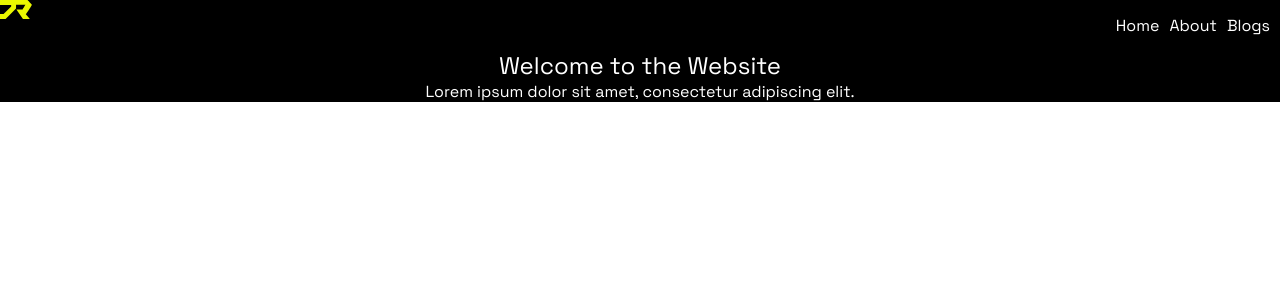
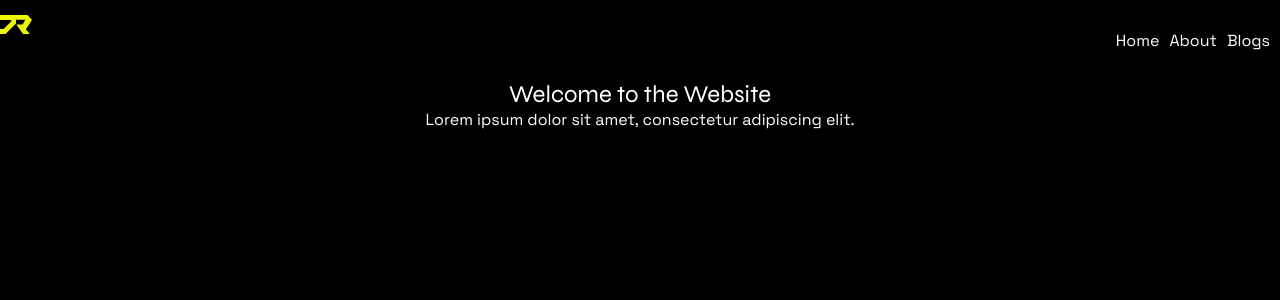
Before and after one commit to joelshejar/next-neo, a Next.js app: page / in a window 1280 px wide. Shown: the top 300 px of the page. Built offline with nearby package versions, Linux system fonts and the light colour scheme.

Commit message:
Added Syne and spaceGrotesk fonts

```diff
--- a/app/layout.tsx
+++ b/app/layout.tsx
@@ -2,13 +2,21 @@ import './globals.css'
 import { Space_Grotesk } from 'next/font/google'
 import { Syne } from "next/font/google"
 
-const spaceGrotesk = Space_Grotesk({ subsets: ['latin'] })
+const spaceGrotesk = Space_Grotesk({
+  subsets: ['latin'],
+  weight: ['300', '400', '500', '600', '700']
+})
+
+const syne = Syne({
+  subsets: ["latin"],
+  weight: ['400', '500', '600', '700', '800']
+})
 
 export const metadata = {
   metadataBase: new URL('https://joelrajesh.dev'),
   title: {
     template: '%s | Joel',
-    default: 'Joel',
+    default: 'Joel Rajesh',
   },
   description: 'Frontend developer. My blog, projects, and more.',
   keywords:
--- a/app/page.module.css
+++ b/app/page.module.css
@@ -6,6 +6,7 @@
 .header {
   display: flex;
   align-items: center;
+  height: 10vh;
   background-color: black;
 }
 
@@ -28,6 +29,7 @@
 .hero {
   text-align: center;
   /* padding: 50px; */
+  height: 90vh;
   width: 100%;
   background-color: black;
   color: white;
--- a/app/page.tsx
+++ b/app/page.tsx
@@ -1,6 +1,11 @@
 import styles from './page.module.css'
 import Logo from "./components/logo"
+import { Syne } from "next/font/google"
 
+const syne = Syne({
+  subsets: ["latin"],
+  weight: ['400', '500', '600', '700', '800']
+})
 export default function Home() {
   return (
     <div className={styles.container}>
@@ -16,7 +21,7 @@ export default function Home() {
       </header>
 
       <section className={styles.hero}>
-        <h1>Welcome to the Website</h1>
+        <h1 style={syne.style}>Welcome to the Website</h1>
         <p>Lorem ipsum dolor sit amet, consectetur adipiscing elit.</p>
       </section>
 
```
